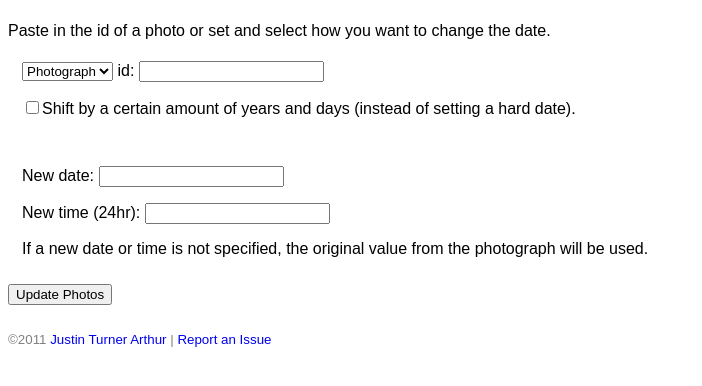
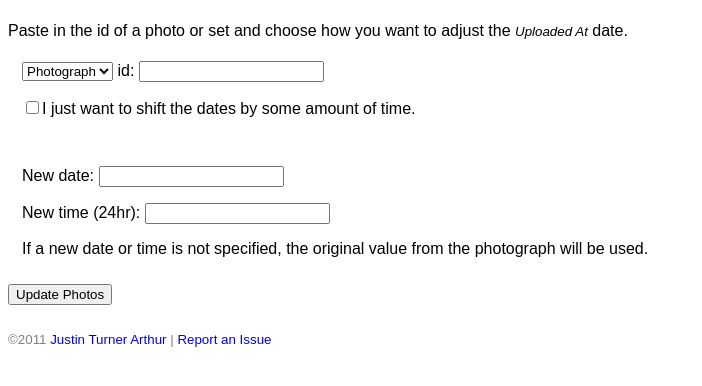
Before and after one commit to JustinTArthur/FlakyDate, a Django app: template flickrdatechanger/templates/flickrdatechanger/home.html in a window 1280 px wide. Shown: the part 58-444 px from the top of the page, without its empty margins (0-702 px from the left). Run offline with Django 3.2, Linux system fonts and the light colour scheme; the template is opened without the code that fills it: values that come from a table or form of the project are taken from there, others are empty.

Commit message:
Aesthetics and wording adjustments.

```diff
--- a/flickrdatechanger/forms.py
+++ b/flickrdatechanger/forms.py
@@ -22,7 +22,7 @@ class DateAdjustmentForm(forms.Form):
     item_id = forms.CharField()
     new_date = forms.DateField(required=False)
     new_time = forms.TimeField(label="New time (24hr)", required=False)
-    use_shift = forms.BooleanField(label="Shift by a certain amount of years and days (instead of setting a hard date).", initial=False, required=False)
+    use_shift = forms.BooleanField(label="I just want to shift the dates by some amount of time.", initial=False, required=False)
     shift_direction = forms.ChoiceField(choices=(("-","backward"),('+',"forward")), initial="-")
     shift_years = NumberField(required=False, min_value=0)
     shift_days = NumberField(required=False, min_value=0)
--- a/flickrdatechanger/templates/flickrdatechanger/home.html
+++ b/flickrdatechanger/templates/flickrdatechanger/home.html
@@ -5,7 +5,7 @@
 {% endblock %}
 
 {% block content %}
-<div id="instructions">Paste in the id of a photo or set and select how you want to change the date.</div>
+<div id="instructions">Paste in the id of a photo or set and choose how you want to adjust the <span class="reference">Uploaded At</span> date.</div>
 {% if messages %}
 <ul class="messages">
     {% for message in messages %}
--- a/media/style.css
+++ b/media/style.css
@@ -27,3 +27,8 @@ fieldset {
 	font-size: smaller;
 	color: gray;
 }
+
+.reference {
+	font-style: italic;
+	font-size: smaller;
+}
```
